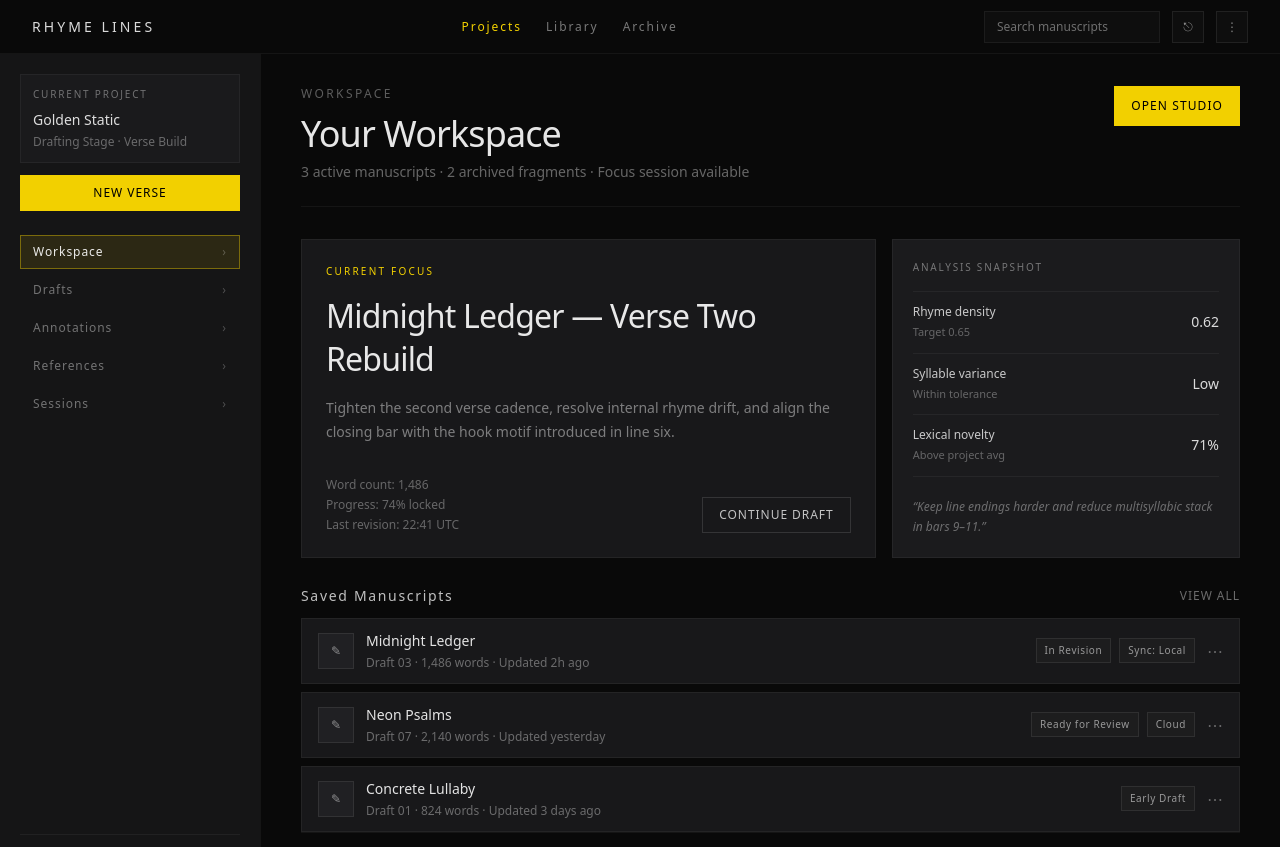
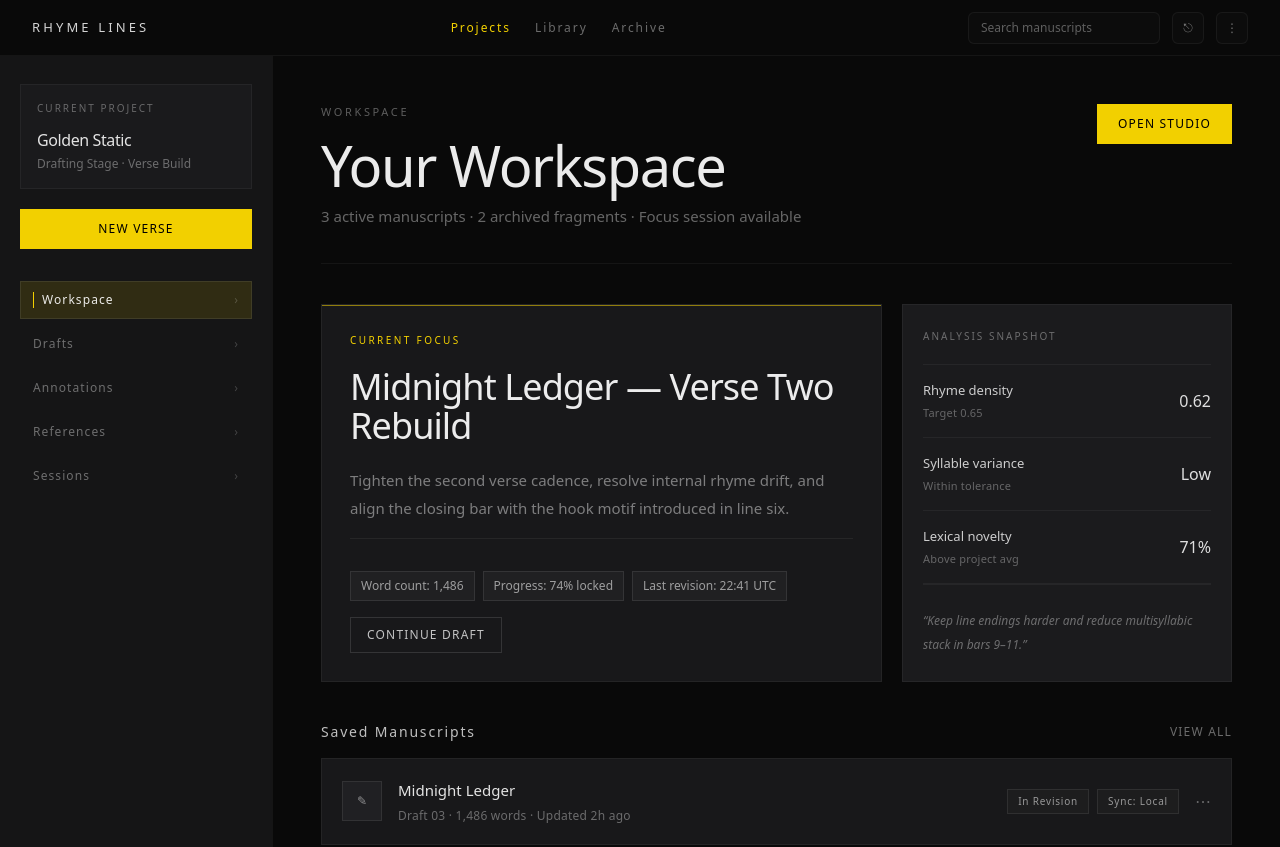
Before and after one commit to ClayTheMisfit/rhyme-lines, a Next.js app: page / in a window 1280 px wide. Shown: the top 847 px of the page. Built offline with nearby package versions, Linux system fonts and the light colour scheme.

Commit message:
Polish dashboard spacing and hierarchy fidelity

```diff
--- a/src/app/globals.css
+++ b/src/app/globals.css
@@ -449,6 +449,6 @@ body.bg-white .rl-editor .line {
 
 @layer components {
   .dashboard-icon-button {
-    @apply inline-flex h-8 w-8 items-center justify-center border border-white/[0.08] bg-white/[0.02] text-xs text-white/50 transition-colors hover:text-white/75;
+    @apply inline-flex h-8 w-8 items-center justify-center rounded-[6px] border border-white/[0.05] bg-white/[0.015] text-xs text-white/42 transition-colors hover:bg-white/[0.03] hover:text-white/72;
   }
 }
--- a/src/components/dashboard/analysis-card.tsx
+++ b/src/components/dashboard/analysis-card.tsx
@@ -6,20 +6,20 @@ const metrics = [
 
 export function AnalysisCard() {
   return (
-    <aside className="flex min-h-[270px] flex-col border border-white/[0.05] bg-[#1b1b1d] p-5">
-      <p className="text-[10px] uppercase tracking-[0.18em] text-white/40">Analysis Snapshot</p>
-      <div className="mt-4 divide-y divide-white/[0.05] border-y border-white/[0.05]">
+    <aside className="flex min-h-[320px] flex-col border border-white/[0.05] bg-[#1b1b1d] px-5 py-6">
+      <p className="text-[10px] uppercase tracking-[0.2em] text-white/36">Analysis Snapshot</p>
+      <div className="mt-5 divide-y divide-white/[0.05] border-y border-white/[0.05]">
         {metrics.map((metric) => (
-          <div key={metric.label} className="flex items-center justify-between py-3">
+          <div key={metric.label} className="flex items-center justify-between py-4">
             <div>
-              <p className="text-xs text-white/76">{metric.label}</p>
-              <p className="mt-1 text-[11px] text-white/33">{metric.note}</p>
+              <p className="text-[13px] text-white/78">{metric.label}</p>
+              <p className="mt-1 text-[11px] tracking-[0.02em] text-white/33">{metric.note}</p>
             </div>
-            <p className="text-sm text-white/84">{metric.value}</p>
+            <p className="text-base text-white/86">{metric.value}</p>
           </div>
         ))}
       </div>
-      <p className="mt-auto pt-5 text-xs italic leading-5 text-white/36">
+      <p className="mt-auto border-t border-white/[0.05] pt-6 text-xs italic leading-6 text-white/36">
         “Keep line endings harder and reduce multisyllabic stack in bars 9–11.”
       </p>
     </aside>
--- a/src/components/dashboard/current-focus-card.tsx
+++ b/src/components/dashboard/current-focus-card.tsx
@@ -1,19 +1,22 @@
 export function CurrentFocusCard() {
   return (
-    <article className="flex min-h-[270px] flex-col border border-white/[0.05] bg-[#18181a] p-5 sm:p-6">
-      <p className="text-[10px] uppercase tracking-[0.22em] text-[#f2d000]">Current Focus</p>
-      <h2 className="mt-4 max-w-xl text-2xl font-medium tracking-tight text-white/90 sm:text-[2rem]">Midnight Ledger — Verse Two Rebuild</h2>
-      <p className="mt-4 max-w-2xl text-sm leading-6 text-white/44">
+    <article className="relative flex min-h-[320px] flex-col overflow-hidden border border-white/[0.05] bg-[#18181a] p-6 sm:p-7">
+      <div className="absolute inset-x-0 top-0 h-px bg-[#f2d000]/55" />
+      <p className="text-[10px] uppercase tracking-[0.24em] text-[#f2d000]">Current Focus</p>
+      <h2 className="mt-5 max-w-2xl text-[2rem] font-medium tracking-tight text-white/92 sm:text-[2.25rem] sm:leading-[1.08]">
+        Midnight Ledger — Verse Two Rebuild
+      </h2>
+      <p className="mt-5 max-w-2xl text-[15px] leading-7 text-white/44">
         Tighten the second verse cadence, resolve internal rhyme drift, and align the closing bar with the hook motif introduced in line six.
       </p>
 
-      <div className="mt-auto flex flex-wrap items-end justify-between gap-4 pt-8">
-        <div className="space-y-1 text-xs text-white/34">
-          <p>Word count: 1,486</p>
-          <p>Progress: 74% locked</p>
-          <p>Last revision: 22:41 UTC</p>
+      <div className="mt-auto flex flex-wrap items-end justify-between gap-4 border-t border-white/[0.06] pt-8">
+        <div className="flex flex-wrap gap-2 text-xs">
+          <span className="border border-white/[0.09] bg-[#202022] px-2.5 py-1.5 text-white/56">Word count: 1,486</span>
+          <span className="border border-white/[0.09] bg-[#202022] px-2.5 py-1.5 text-white/56">Progress: 74% locked</span>
+          <span className="border border-white/[0.09] bg-[#202022] px-2.5 py-1.5 text-white/56">Last revision: 22:41 UTC</span>
         </div>
-        <button type="button" className="h-9 border border-white/[0.12] px-4 text-xs tracking-[0.08em] text-white/74 hover:bg-white/[0.05]">
+        <button type="button" className="h-9 border border-white/[0.12] px-4 text-xs tracking-[0.1em] text-white/74 hover:bg-white/[0.05]">
           CONTINUE DRAFT
         </button>
       </div>
--- a/src/components/dashboard/dashboard-footer.tsx
+++ b/src/components/dashboard/dashboard-footer.tsx
@@ -1,7 +1,7 @@
 export function DashboardFooter() {
   return (
-    <footer className="mt-auto flex flex-wrap items-center justify-between gap-3 border-t border-white/[0.05] pt-6 text-[11px] text-white/30">
-      <div className="flex items-center gap-4">
+    <footer className="mt-12 flex flex-wrap items-center justify-between gap-3 border-t border-white/[0.05] pt-7 text-[11px] text-white/28">
+      <div className="flex items-center gap-5">
         <span>Sync: All changes stored locally</span>
         <span>Storage: 63% available</span>
       </div>
--- a/src/components/dashboard/dashboard-hero.tsx
+++ b/src/components/dashboard/dashboard-hero.tsx
@@ -2,16 +2,18 @@ import Link from 'next/link'
 
 export function DashboardHero() {
   return (
-    <section className="flex flex-wrap items-start justify-between gap-4 border-b border-white/[0.05] pb-6">
+    <section className="flex flex-wrap items-start justify-between gap-6 border-b border-white/[0.05] pb-9">
       <div>
-        <p className="text-xs uppercase tracking-[0.2em] text-white/34">Workspace</p>
-        <h1 className="mt-3 text-3xl font-medium tracking-tight text-white/90 sm:text-4xl">Your Workspace</h1>
-        <p className="mt-2 text-sm text-white/38">3 active manuscripts · 2 archived fragments · Focus session available</p>
+        <p className="text-[11px] uppercase tracking-[0.24em] text-white/34">Workspace</p>
+        <h1 className="mt-4 text-4xl font-medium tracking-tight text-white/92 sm:text-5xl lg:text-[3.5rem] lg:leading-[1.02]">
+          Your Workspace
+        </h1>
+        <p className="mt-3 text-sm text-white/38 sm:text-[15px]">3 active manuscripts · 2 archived fragments · Focus session available</p>
       </div>
 
       <Link
         href="/editor"
-        className="inline-flex h-10 items-center border border-[#f2d000] bg-[#f2d000] px-4 text-xs font-medium tracking-[0.09em] text-black"
+        className="inline-flex h-10 items-center border border-[#f2d000] bg-[#f2d000] px-5 text-xs font-medium tracking-[0.1em] text-black"
       >
         OPEN STUDIO
       </Link>
--- a/src/components/dashboard/dashboard-shell.tsx
+++ b/src/components/dashboard/dashboard-shell.tsx
@@ -31,18 +31,18 @@ export function DashboardShell() {
   return (
     <div className="dashboard-page min-h-screen bg-[#090909] text-white">
       <DashboardTopbar />
-      <div className="grid min-h-[calc(100vh-54px)] grid-cols-1 lg:grid-cols-[260px_minmax(0,1fr)]">
+      <div className="grid min-h-[calc(100vh-56px)] grid-cols-1 lg:grid-cols-[272px_minmax(0,1fr)]">
         <DashboardSidebar />
 
-        <main className="flex min-w-0 flex-col border-l border-white/[0.05] px-5 py-8 sm:px-8 lg:px-10">
+        <main className="flex min-w-0 flex-col border-l border-white/[0.05] px-6 py-10 sm:px-10 sm:py-12 lg:px-12">
           <DashboardHero />
 
-          <section className="mt-8 grid min-w-0 grid-cols-1 gap-4 xl:grid-cols-[minmax(0,1.65fr)_minmax(260px,1fr)]">
+          <section className="mt-10 grid min-w-0 grid-cols-1 gap-5 xl:grid-cols-[minmax(0,1.7fr)_minmax(290px,1fr)]">
             <CurrentFocusCard />
             <AnalysisCard />
           </section>
 
-          <section className="mt-7 min-w-0">
+          <section className="mt-10 min-w-0">
             <ManuscriptList rows={manuscripts} />
           </section>
 
--- a/src/components/dashboard/dashboard-sidebar.tsx
+++ b/src/components/dashboard/dashboard-sidebar.tsx
@@ -2,36 +2,39 @@ const links = ['Workspace', 'Drafts', 'Annotations', 'References', 'Sessions']
 
 export function DashboardSidebar() {
   return (
-    <aside className="flex min-h-full flex-col bg-[#151516] px-4 py-5 sm:px-5">
-      <div className="border border-white/[0.05] bg-[#1a1a1c] p-3">
-        <p className="text-[10px] uppercase tracking-[0.18em] text-white/38">Current Project</p>
-        <p className="mt-2 text-sm text-white/85">Golden Static</p>
-        <p className="mt-1 text-xs text-white/35">Drafting Stage · Verse Build</p>
+    <aside className="flex min-h-full flex-col bg-[#151516] px-5 py-7">
+      <div className="border border-white/[0.05] bg-[#1a1a1c] px-4 py-4">
+        <p className="text-[10px] uppercase tracking-[0.2em] text-white/34">Current Project</p>
+        <p className="mt-3 text-base font-medium tracking-tight text-white/88">Golden Static</p>
+        <p className="mt-1 text-xs text-white/36">Drafting Stage · Verse Build</p>
       </div>
 
-      <button type="button" className="mt-3 h-9 border border-[#f2d000] bg-[#f2d000] px-3 text-xs font-medium tracking-[0.08em] text-black">
+      <button type="button" className="mt-5 h-10 border border-[#f2d000] bg-[#f2d000] px-3 text-xs font-medium tracking-[0.1em] text-black">
         NEW VERSE
       </button>
 
-      <nav className="mt-6 space-y-1">
+      <nav className="mt-8 space-y-1.5">
         {links.map((item) => (
           <button
             key={item}
             type="button"
-            className={`flex w-full items-center justify-between border px-3 py-2 text-left text-xs tracking-[0.08em] ${
+            className={`flex w-full items-center justify-between border px-3 py-2.5 text-left text-xs tracking-[0.09em] ${
               item === 'Workspace'
-                ? 'border-[#f2d000]/40 bg-[#f2d000]/10 text-white/90'
-                : 'border-transparent text-white/40 hover:border-white/[0.08] hover:text-white/72'
+                ? 'border-white/[0.08] bg-[#f2d000]/12 text-white/90'
+                : 'border-transparent text-white/38 hover:border-white/[0.07] hover:text-white/68'
             }`}
           >
-            {item}
-            <span className="text-white/25">›</span>
+            <span className="flex items-center gap-2">
+              {item === 'Workspace' ? <span className="h-4 w-px bg-[#f2d000]" aria-hidden /> : null}
+              {item}
+            </span>
+            <span className="text-white/20">›</span>
           </button>
         ))}
       </nav>
 
-      <div className="mt-auto border-t border-white/[0.05] pt-4">
-        <button type="button" className="w-full border border-white/[0.06] bg-white/[0.01] px-3 py-2 text-left text-xs tracking-[0.08em] text-white/45 hover:text-white/75">
+      <div className="mt-auto border-t border-white/[0.05] pt-5">
+        <button type="button" className="w-full border border-white/[0.06] bg-white/[0.01] px-3 py-2.5 text-left text-xs tracking-[0.09em] text-white/42 hover:text-white/75">
           Help & Support
         </button>
       </div>
--- a/src/components/dashboard/dashboard-topbar.tsx
+++ b/src/components/dashboard/dashboard-topbar.tsx
@@ -2,8 +2,8 @@ const navItems = ['Projects', 'Library', 'Archive']
 
 export function DashboardTopbar() {
   return (
-    <header className="flex h-[54px] items-center justify-between border-b border-white/[0.05] px-4 sm:px-6 lg:px-8">
-      <div className="text-sm font-medium tracking-[0.22em] text-white/85">RHYME LINES</div>
+    <header className="flex h-14 items-center justify-between border-b border-white/[0.05] px-5 sm:px-7 lg:px-8">
+      <div className="text-[13px] font-medium tracking-[0.24em] text-white/82">RHYME LINES</div>
 
       <nav className="hidden items-center gap-6 md:flex">
         {navItems.map((item) => (
@@ -11,7 +11,7 @@ export function DashboardTopbar() {
             key={item}
             type="button"
             className={`text-xs tracking-[0.16em] ${
-              item === 'Projects' ? 'text-[#f2d000]' : 'text-white/45 hover:text-white/75'
+              item === 'Projects' ? 'text-[#f2d000]' : 'text-white/40 hover:text-white/68'
             }`}
           >
             {item}
@@ -20,7 +20,7 @@ export function DashboardTopbar() {
       </nav>
 
       <div className="flex items-center gap-2 sm:gap-3">
-        <div className="hidden h-8 w-44 items-center border border-white/[0.06] bg-white/[0.02] px-3 text-xs text-white/40 sm:flex">
+        <div className="hidden h-8 w-48 items-center rounded-[6px] border border-white/[0.05] bg-white/[0.015] px-3 text-xs text-white/34 sm:flex">
           Search manuscripts
         </div>
         <button type="button" className="dashboard-icon-button" aria-label="Notifications">
--- a/src/components/dashboard/manuscript-list.tsx
+++ b/src/components/dashboard/manuscript-list.tsx
@@ -14,13 +14,13 @@ type ManuscriptListProps = {
 export function ManuscriptList({ rows }: ManuscriptListProps) {
   return (
     <section>
-      <div className="mb-3 flex items-center justify-between">
-        <h3 className="text-sm tracking-[0.12em] text-white/74">Saved Manuscripts</h3>
-        <button type="button" className="text-xs tracking-[0.08em] text-white/40 hover:text-white/68">
+      <div className="mb-4 flex items-center justify-between">
+        <h3 className="text-sm tracking-[0.13em] text-white/74">Saved Manuscripts</h3>
+        <button type="button" className="text-xs tracking-[0.1em] text-white/40 hover:text-white/68">
           VIEW ALL
         </button>
       </div>
-      <ul className="space-y-2">
+      <ul className="space-y-3">
         {rows.map((row) => (
           <ManuscriptRow key={row.id} title={row.title} meta={row.meta} status={row.status} />
         ))}
--- a/src/components/dashboard/manuscript-row.tsx
+++ b/src/components/dashboard/manuscript-row.tsx
@@ -6,17 +6,17 @@ type ManuscriptRowProps = {
 
 export function ManuscriptRow({ title, meta, status }: ManuscriptRowProps) {
   return (
-    <li className="grid grid-cols-[auto_minmax(0,1fr)_auto_auto] items-center gap-3 border border-white/[0.05] bg-[#18181a] px-3 py-3 sm:px-4">
-      <div className="flex h-9 w-9 items-center justify-center border border-white/[0.08] bg-[#202023] text-xs text-white/50">
+    <li className="grid grid-cols-[auto_minmax(0,1fr)_auto_auto] items-center gap-4 border border-white/[0.05] bg-[#18181a] px-4 py-4 sm:px-5 sm:py-5">
+      <div className="flex h-10 w-10 items-center justify-center border border-white/[0.08] bg-[#202023] text-xs text-white/50">
         ✎
       </div>
       <div className="min-w-0">
-        <p className="truncate text-sm text-white/88">{title}</p>
-        <p className="mt-1 truncate text-xs text-white/36">{meta}</p>
+        <p className="truncate text-[15px] text-white/88">{title}</p>
+        <p className="mt-1.5 truncate text-xs tracking-[0.02em] text-white/36">{meta}</p>
       </div>
       <div className="hidden items-center gap-2 sm:flex">
         {status.map((chip) => (
-          <span key={chip} className="border border-white/[0.08] bg-white/[0.02] px-2 py-1 text-[10px] tracking-[0.06em] text-white/54">
+          <span key={chip} className="border border-white/[0.08] bg-white/[0.02] px-2.5 py-1 text-[10px] tracking-[0.08em] text-white/54">
             {chip}
           </span>
         ))}
```
